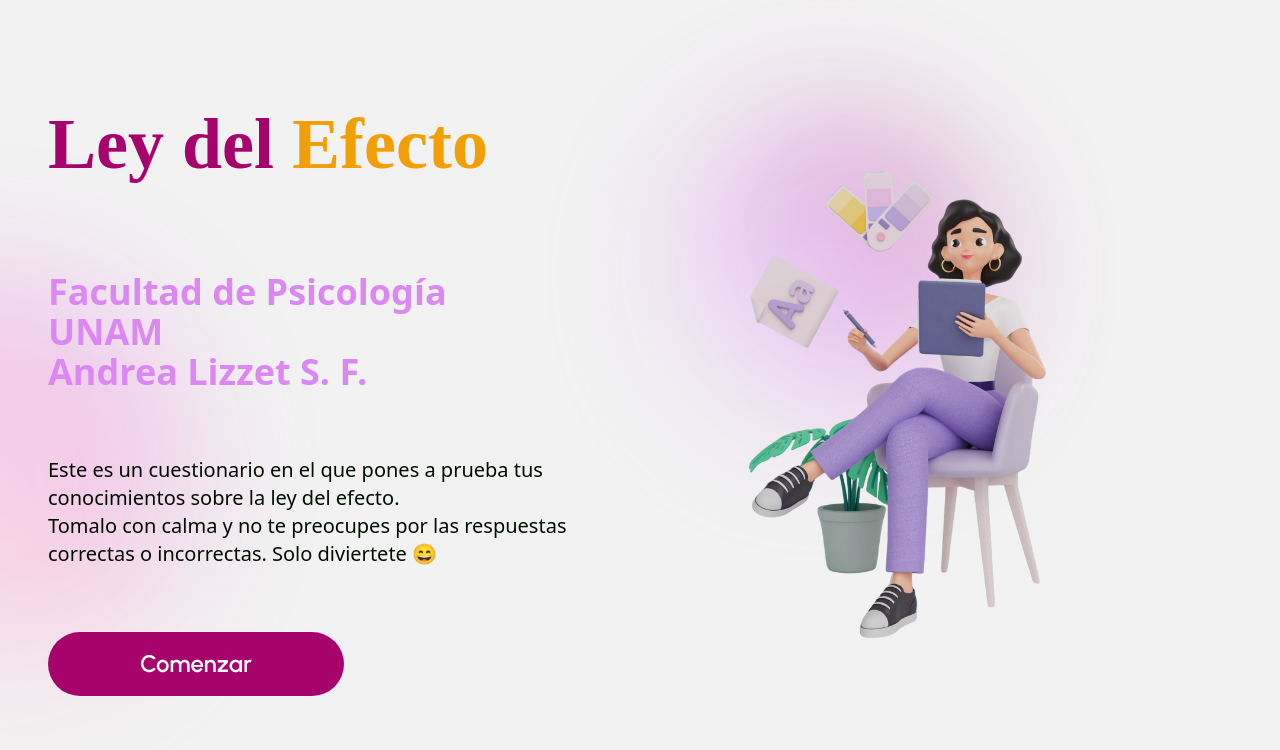
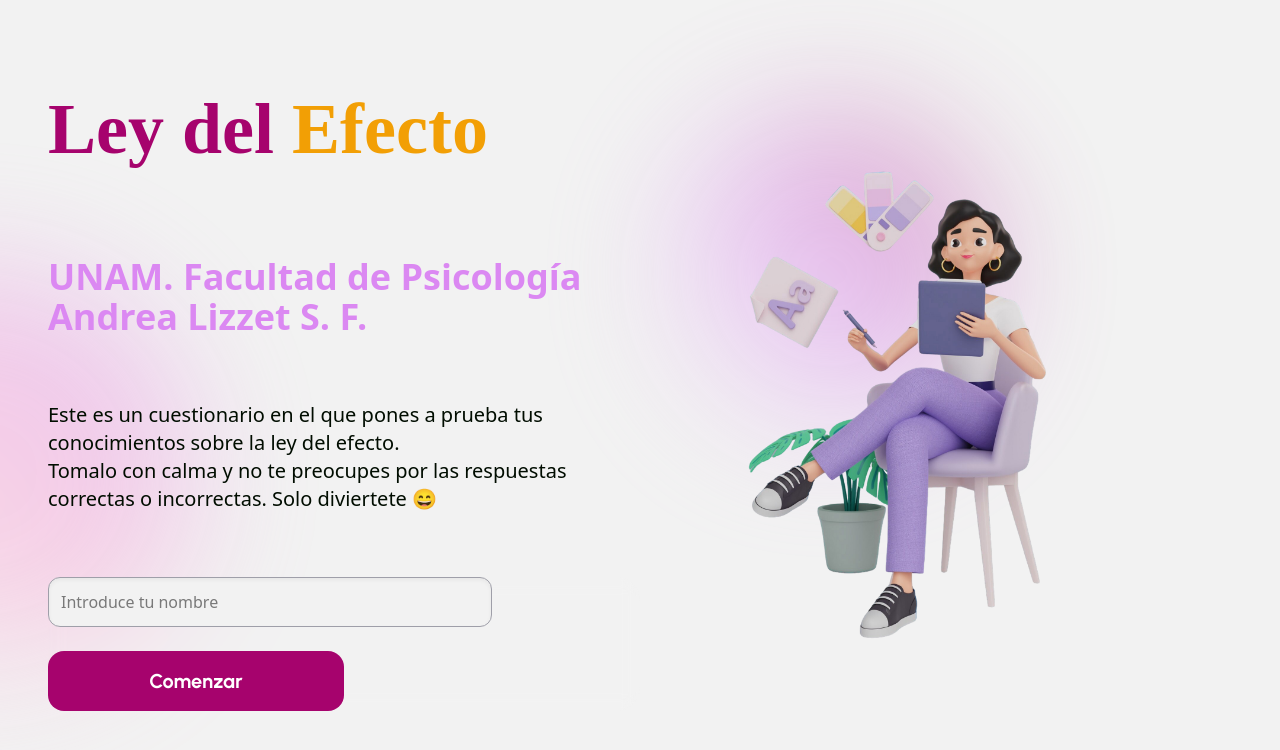
Before and after one commit to Purple-Code-sh/trivia_alsf, a React (Vite) app: page / in a window 1280 px wide. Shown: the top 750 px of the page. Built offline with nearby package versions, Linux system fonts and the light colour scheme; a web font is replaced by a local one.

Commit message:
feat(form): adds a name input to send data to google script

```diff
--- a/src/App.tsx
+++ b/src/App.tsx
@@ -2,8 +2,68 @@ import { useState } from 'react'
 import Trivia from './Trivia'
 import heroPerson from './assets/heroPerson.png'
 
+const GOOGLE_ENDPOINT = 'https://script.google.com/macros/s/AKfycbxxeemtkSS1HYD7J_caki-ei4pw2p3q2KvCtOxlo8bqgYF16RpiUsMkWy0vyNq51Nsu/exec';
+
 function App() {
   const [hasStarted, setHasStarted] = useState(false)
+
+  // Estado para el campo de nombre
+  const [name, setName] = useState<string>('');
+
+  // Estado para errores y mensajes generales
+  const [errors, setErrors] = useState<{ name?: string }>({});
+  const [statusMessage, setStatusMessage] = useState<string>('');
+  const [isSubmitting, setIsSubmitting] = useState<boolean>(false);
+
+  // Manejo del envío del formulario
+  const handleSubmit = async (e: React.FormEvent<HTMLFormElement>) => {
+    e.preventDefault();
+
+    // Reiniciamos los errores
+    const newErrors: { name?: string } = {};
+
+    // Validación del nombre
+    if (!name.trim()) {
+      newErrors.name = "Introduce un nombre válido";
+    }
+
+    // Si hay errores, los mostramos y detenemos el envío
+    if (Object.keys(newErrors).length > 0) {
+      setErrors(newErrors);
+      return;
+    }
+
+    // Limpiamos errores y procedemos al envío
+    setErrors({});
+    setIsSubmitting(true);
+    setStatusMessage('');
+
+    // Preparamos los datos para enviar
+    const formData = new URLSearchParams();
+    formData.append('name', name);
+
+    try {
+      const response = await fetch(GOOGLE_ENDPOINT, {
+        method: 'POST',
+        headers: { 'Content-Type': 'application/x-www-form-urlencoded' },
+        body: formData.toString(),
+      });
+
+      if (response.ok) {
+        setStatusMessage("Formulario enviado correctamente");
+        // Reiniciamos el formulario
+        setName('');
+      } else {
+        setStatusMessage("Error al enviar el formulario");
+      }
+    } catch (error) {
+      console.error('Error sending form:', error);
+      setStatusMessage("Error al enviar el formulario");
+    } finally {
+      setIsSubmitting(false);
+      setHasStarted(true)
+    }
+  };
 
   return (
     <>
@@ -22,19 +82,49 @@ function App() {
               </h1>
 
               <h2 className='text-light-300 text-center lg:text-left font-semibold text-2xl md:text-3xl lg:text-4xl'>
-                <span className='text-primary'>Facultad de Psicología <br /> UNAM <br /> Andrea Lizzet S. F.</span>
+                <span className='text-primary'>UNAM. Facultad de Psicología<br /> Andrea Lizzet S. F.</span>
               </h2>
 
               <h2 className='max-w-[420px] text-center lg:text-left md:max-w-[500px] lg:max-w-[600px] text-base md:text-lg xl:text-xl self-center lg:self-start'>
                 Este es un cuestionario en el que pones a prueba tus conocimientos sobre la ley del efecto.<br /> Tomalo con calma y no te preocupes por las respuestas correctas o incorrectas. Solo diviertete 😄
               </h2>
 
-              <button
-                className="bg-secondary w-full max-w-[460px] lg:max-w-full lg:w-1/2 text-white font-semibold underline-offset-4 cursor-pointer font-urbanist text-2xl p-4 rounded-4xl  hover:scale-105 transition-all duration-300 active:underline active:scale-105"
-                onClick={() => setHasStarted(true)}
-              >
-                Comenzar
-              </button>
+              <div className="w-full mx-auto   backdrop-blur-sm rounded-3xl">
+                {statusMessage && <div className="mb-4 text-center">{statusMessage}</div>}
+                <form onSubmit={handleSubmit} noValidate className='gap-4 lg:gap-6 w-full flex flex-col justify-center items-center lg:items-start'>
+                  {/* Nombre */}
+                  <div className='w-full max-w-[460px] lg:max-w-full lg:w-3/4'>
+                    <input
+                      type="text"
+                      id="name"
+                      value={name}
+                      placeholder="Introduce tu nombre"
+                      onChange={(e) => setName(e.target.value)}
+                      className={`w-full p-3 bg-background inset-shadow-sm text-black focus:ring-0 focus:outline-2 outline-primary  inset-shadow-dark-300/70 border rounded-xl ${errors.name ? 'border-red-500' : 'border-zinc-400'}`}
+                      required
+                    />
+                    {errors.name && <p className="text-red-500 text-xs mt-1">{errors.name}</p>}
+                  </div>
+
+                  {/* Botón de envío */}
+                  <button
+                    type="submit"
+                    disabled={isSubmitting}
+                    className="bg-secondary w-full max-w-[460px] lg:max-w-full lg:w-1/2 text-white font-bold underline-offset-4 cursor-pointer font-urbanist text-xl p-4 rounded-2xl  hover:scale-105 transition-all duration-300 active:underline active:scale-105 flex gap-2 items-center justify-center"
+                  >
+                    {isSubmitting ? (
+                      <>
+                        <div className="w-4 h-4 border-2 border-white border-t-transparent rounded-full animate-spin mr-2"></div>
+                        Iniciando...
+                      </>
+                    ) : (
+                      "Comenzar"
+                    )}
+                  </button>
+                </form>
+              </div>
+
+
             </div>
 
             <div className='w-full lg:w-1/2 flex flex-col items-center justify-center'>
--- a/src/Trivia.tsx
+++ b/src/Trivia.tsx
@@ -73,10 +73,18 @@ export default function Trivia() {
     }
   ];
 
+  // Function to reload the page
+  const handleNoThanks = () => {
+    window.location.reload();
+  };
+
   // Effect to scroll to question when it changes
   useEffect(() => {
     if (questionRef.current) {
-      questionRef.current.scrollIntoView({ behavior: 'smooth', block: 'start' });
+      (questionRef.current as HTMLElement).scrollIntoView({
+        behavior: 'smooth',
+        block: 'start'
+      });
     }
   }, [currentQuestion]);
 
@@ -84,7 +92,13 @@ export default function Trivia() {
   useEffect(() => {
     if (optionSelected !== '' && answerButtonRef.current) {
       setTimeout(() => {
-        answerButtonRef.current.scrollIntoView({ behavior: 'smooth', block: 'center' });
+        // Verificar nuevamente dentro del timeout
+        if (answerButtonRef.current) {
+          (answerButtonRef.current as HTMLElement).scrollIntoView({
+            behavior: 'smooth',
+            block: 'center'
+          });
+        }
       }, 100);
     }
   }, [optionSelected]);
@@ -92,7 +106,12 @@ export default function Trivia() {
   useEffect(() => {
     if (hasAnswered && nextButtonRef.current) {
       setTimeout(() => {
-        nextButtonRef.current.scrollIntoView({ behavior: 'smooth', block: 'center' });
+        if (nextButtonRef.current) {
+          (nextButtonRef.current as HTMLElement).scrollIntoView({
+            behavior: 'smooth',
+            block: 'center'
+          });
+        }
       }, 100);
     }
   }, [hasAnswered]);
@@ -136,7 +155,7 @@ export default function Trivia() {
   };
 
   // Helper function to determine button style based on selection state
-  const getButtonStyle = (option) => {
+  const getButtonStyle = (option: string) => {
     // If user has not answered yet
     if (!hasAnswered) {
       return optionSelected === option ? 'outline-4 outline-primary' : 'outline-0';
@@ -172,12 +191,20 @@ export default function Trivia() {
                   score >= questions.length * 0.5 ? 'Buen intento. Hay algunos conceptos que podrías repasar.' :
                     'Recomendamos revisar los conceptos nuevamente para mejorar tu comprensión.'}
             </p>
-            <button
-              className="bg-secondary py-4 px-12 hover:scale-110 active:underline transition-all duration-300 rounded-4xl underline-offset-4 cursor-pointer text-white font-semibold font-urbanist text-2xl"
-              onClick={handleRestart}
-            >
-              Reintentar cuestionario
-            </button>
+            <div className="flex flex-col sm:flex-row gap-4 justify-center px-2">
+              <button
+                className="bg-secondary py-4 px-12 hover:scale-110 active:underline transition-all duration-300 rounded-4xl underline-offset-4 cursor-pointer text-white font-semibold font-urbanist text-xl"
+                onClick={handleRestart}
+              >
+                Reintentar cuestionario
+              </button>
+              <button
+                className="bg-gray-200 py-4 px-12 hover:scale-110 active:underline transition-all duration-300 rounded-4xl underline-offset-4 cursor-pointer text-txt-200/50 font-semibold font-urbanist text-xl flex items-center justify-center gap-2"
+                onClick={handleNoThanks}
+              >
+                No, gracias
+              </button>
+            </div>
           </div>
         </div>
       </section>
@@ -197,7 +224,6 @@ export default function Trivia() {
 
         {/* Question text with ref for scrolling */}
         <h2
-
           className='text-secondary text-center text-xl md:text-2xl xl:text-3xl font-urbanist font-semibold'
         >
           {currentQuestion + 1}. {questions[currentQuestion].question}
@@ -242,7 +268,7 @@ export default function Trivia() {
         {!hasAnswered && (
           <button
             ref={answerButtonRef}
-            className={`bg-secondary py-4 px-12 flex gap-4 items-center justify-center hover:scale-110 active:underline transition-all duration-300 rounded-4xl underline-offset-4 cursor-pointer text-white font-semibold font-urbanist text-2xl ${optionSelected !== '' ? 'visible' : 'invisible'}`}
+            className={`bg-secondary py-4 px-16 flex gap-4 items-center justify-center hover:scale-110 active:underline transition-all duration-300 rounded-4xl underline-offset-4 cursor-pointer text-white font-bold font-urbanist text-xl ${optionSelected !== '' ? 'visible' : 'invisible'}`}
             onClick={handleAnswer}
           >
             Responder <PiUserCircleCheck />
@@ -253,7 +279,7 @@ export default function Trivia() {
         {hasAnswered && (
           <button
             ref={nextButtonRef}
-            className={`bg-accent-orange -mt-6 lg:-mt-12 py-4 px-12 hover:scale-110 flex gap-4 items-center justify-center active:underline transition-all duration-300 rounded-4xl underline-offset-4 cursor-pointer text-txt-200 font-semibold font-urbanist text-2xl`}
+            className={`bg-accent-orange -mt-6 lg:-mt-12 py-4 px-16 hover:scale-110 flex gap-4 items-center justify-center active:underline transition-all duration-300 rounded-4xl underline-offset-4 cursor-pointer text-txt-200 font-bold font-urbanist text-xl`}
             onClick={handleNext}
           >
             {currentQuestion === questions.length - 1 ? 'Ver resultados' : 'Siguiente'} <PiArrowFatLinesRight />
```
